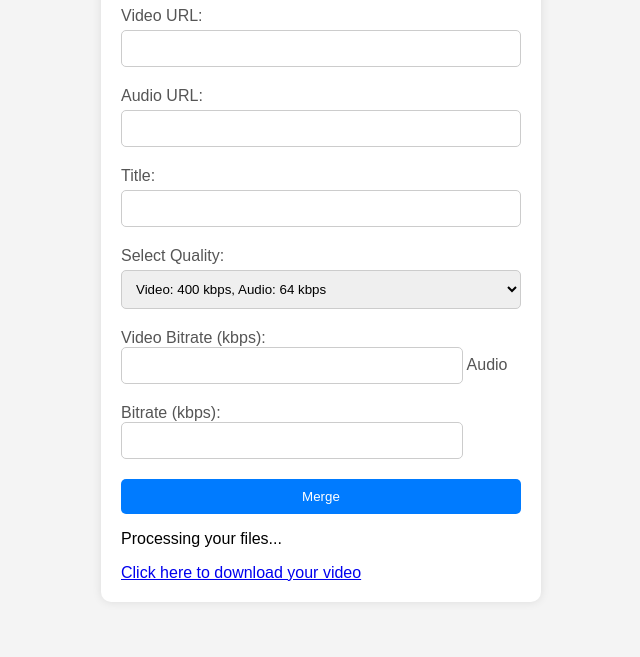
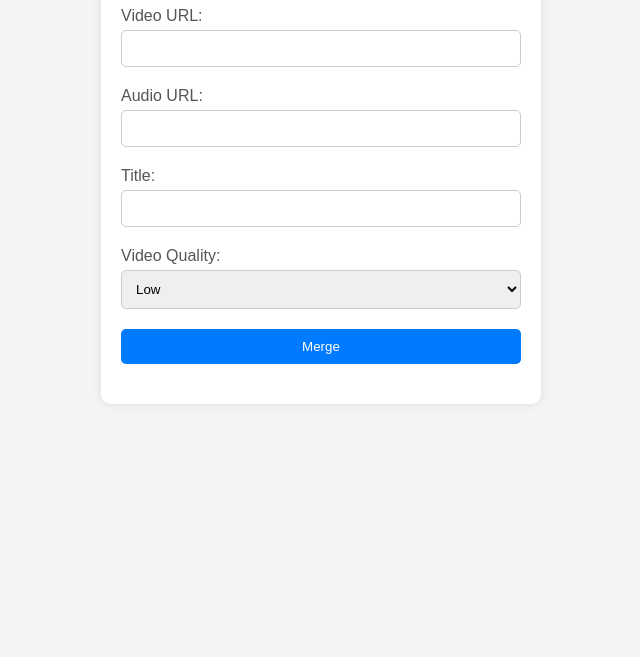
Before and after one commit to mamun10fxa/stream_hunter, a website: page public/index.html in a window 1280 px wide. Shown: the part 143-800 px from the top of the page, without its empty margins (319-959 px from the left). Drawn offline with Linux system fonts and the light colour scheme.

Commit message:
Update index.html

```diff
--- a/public/index.html
+++ b/public/index.html
@@ -3,12 +3,12 @@
 <head>
     <meta charset="UTF-8">
     <meta name="viewport" content="width=device-width, initial-scale=1.0">
-    <title>Stream Hunter</title>
-    <link rel="stylesheet" href="style.css">
+    <title>Video Merging App</title>
+    <link rel="stylesheet" href="/public/style.css">
 </head>
 <body>
     <div class="container">
-        <h1>Stream Hunter</h1>
+        <h1>Video Merging App</h1>
         <form id="streamForm">
             <label for="videoUrl">Video URL:</label>
             <input type="text" id="videoUrl" name="videoUrl" required>
@@ -19,42 +19,31 @@
             <label for="title">Title:</label>
             <input type="text" id="title" name="title" required>
 
-            <label for="quality">Select Quality:</label>
-            <select id="quality" name="quality">
-                <option value="1">Video: 400 kbps, Audio: 64 kbps</option>
-                <option value="2">Video: 500 kbps, Audio: 128 kbps</option>
-                <option value="3">Video: 1024 kbps, Audio: 128 kbps</option>
-                <option value="4">Video: 1536 kbps, Audio: 128 kbps</option>
-                <option value="5">Video: 2048 kbps, Audio: 128 kbps</option>
-                <option value="6">Video: 3072 kbps, Audio: 1024 kbps</option>
-                <option value="7">Video: 4000 kbps, Audio: 256 kbps</option>
-                <option value="8">Video: 5000 kbps, Audio: 256 kbps</option>
-                <option value="9">Custom Quality</option>
+            <label for="quality">Video Quality:</label>
+            <select id="quality" name="quality" required>
+                <option value="1">Low</option>
+                <option value="2">Medium</option>
+                <option value="3">High</option>
+                <option value="4">Very High</option>
+                <option value="5">Ultra</option>
+                <option value="6">Ultra High</option>
+                <option value="7">Extreme</option>
+                <option value="8">Super Extreme</option>
+                <option value="9">Custom</option>
             </select>
 
-            <div id="customQuality" class="hidden">
-                <label for="videoBitrate">Video Bitrate (kbps):</label>
-                <input type="text" id="videoBitrate" name="videoBitrate">
+            <div id="customQuality" style="display: none;">
+                <label for="videoBitrate">Custom Video Bitrate (k):</label>
+                <input type="number" id="videoBitrate" name="videoBitrate" min="100" step="50">
 
-                <label for="audioBitrate">Audio Bitrate (kbps):</label>
-                <input type="text" id="audioBitrate" name="audioBitrate">
+                <label for="audioBitrate">Custom Audio Bitrate (k):</label>
+                <input type="number" id="audioBitrate" name="audioBitrate" min="64" step="16">
             </div>
 
-            <button type="submit">Merge</button>
-                </form>
-
-        <div id="progress" class="hidden">
-            <p>Processing your files...</p>
-            <div class="progress-bar">
-                <div id="progress-bar-fill"></div>
-            </div>
-        </div>
-
-        <div id="downloadPrompt" class="hidden">
-            <a id="downloadLink" href="#" download="output.mp4">Click here to download your video</a>
-        </div>
+            <button type="submit" id="mergeButton">Merge</button>
+        </form>
+        <div id="output"></div>
     </div>
-
-    <script src="script.js"></script>
+    <script src="/public/script.js"></script>
 </body>
 </html>
```
